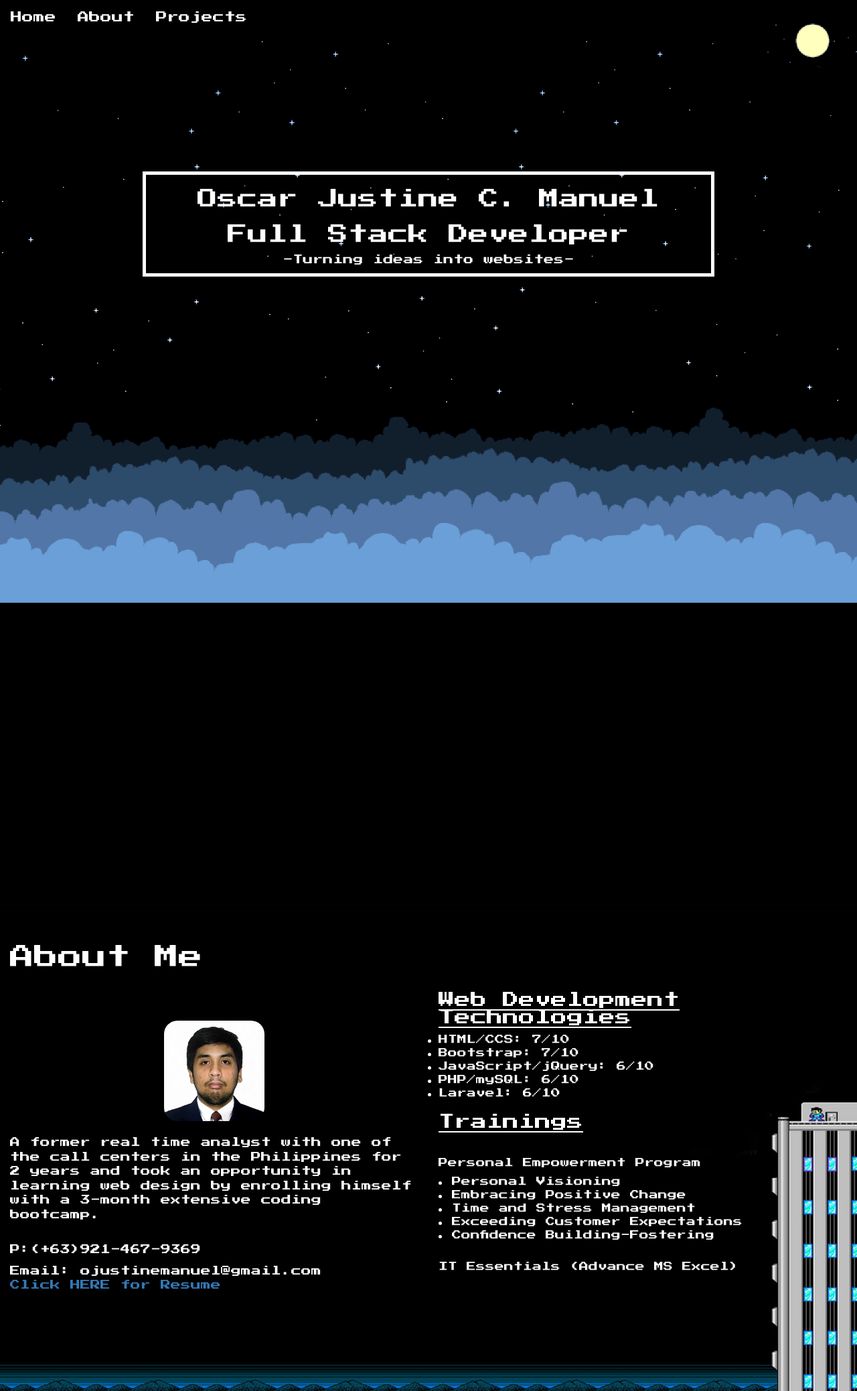
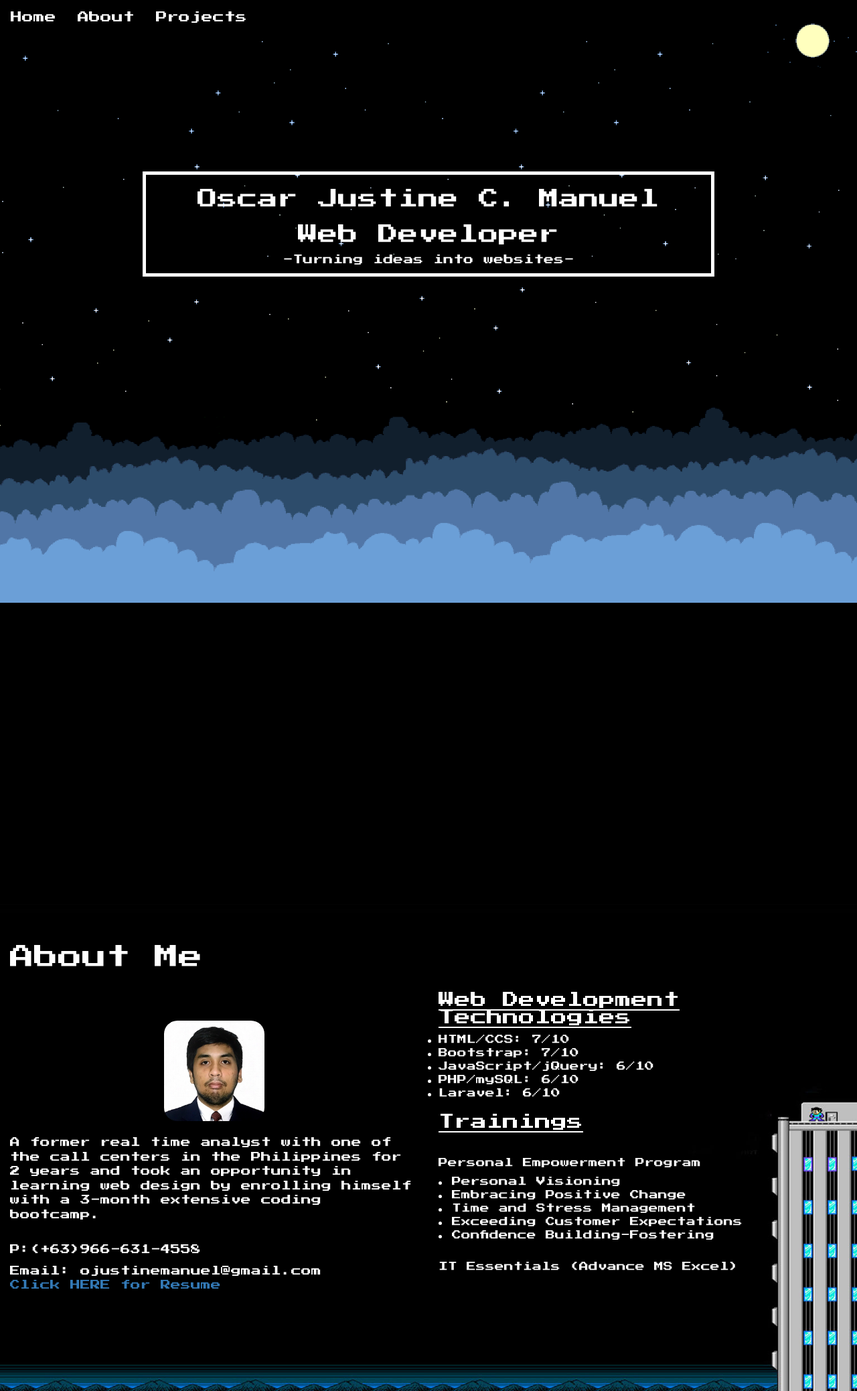
Before and after one commit to ojustinemanuel/portfolio, a plain HTML site: page index.html in a window 1280 px wide. Shown: the top 2077 px of the page at 67% size. Drawn offline with nearby package versions, Linux system fonts and the light colour scheme.

Commit message:
updated portfolio

```diff
--- a/index.html
+++ b/index.html
@@ -43,7 +43,7 @@
 		<div class="row">
 			<div class="col-md-8 col-md-offset-2 intro-part">
 			<h1>Oscar Justine C. Manuel</h1>
-			<h2>Full Stack Developer</h2>
+			<h2>Web Developer</h2>
 			<p>-Turning ideas into websites-</p>
 			</div>
 		</div>
@@ -64,9 +64,9 @@
 					<br>
 					<p>A former real time analyst with one of the call centers in the Philippines for 2 years and took an opportunity in learning web design by enrolling himself with a 3-month extensive coding bootcamp.</p>
 					<br>
-					<p>P:(+63)921-467-9369</p>
+					<p>P:(+63)966-631-4558</p>
 					<span style="word-wrap: all;">Email: ojustinemanuel@gmail.com</span><br>
-					<a target="_blank" href="https://drive.google.com/file/d/15r9ZtTtBmatOFu3P_OMkjBP0rw6e_28d/view?usp=sharing">Click HERE for Resume</a>
+					<a target="_blank" href="https://drive.google.com/open?id=1WW5iI08LforYV1w9XIoCrZQ4m_VLdpd9">Click HERE for Resume</a>
 				</div>
 
 				<div class="col-md-6">
```
